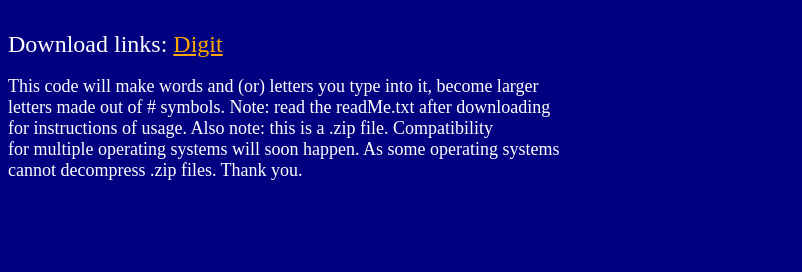
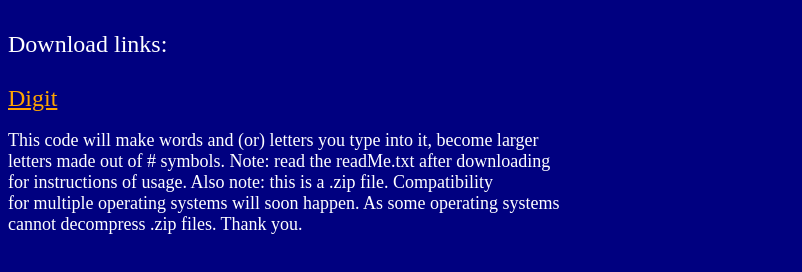
Before and after one commit to jcutting164/JavaCode, a plain HTML site: page index.html in a window 1280 px wide. Shown: the part 88-360 px from the top of the page, without its empty margins (0-802 px from the left). Drawn offline with Linux system fonts and the light colour scheme.

Commit message:
format update

```diff
--- a/index.html
+++ b/index.html
@@ -16,7 +16,8 @@
 <body>
   <font size="5" face="Times New Roman" color="white">
   <h1 align="center"> Java Code </h1>
-    Download links:
+    Download links: <br>
+    <br>
     <a href="https://jcutting164.github.io/JavaCode/Digit.zip" style="color:orange" download="Digit">Digit</a>
 
   </font>
```
